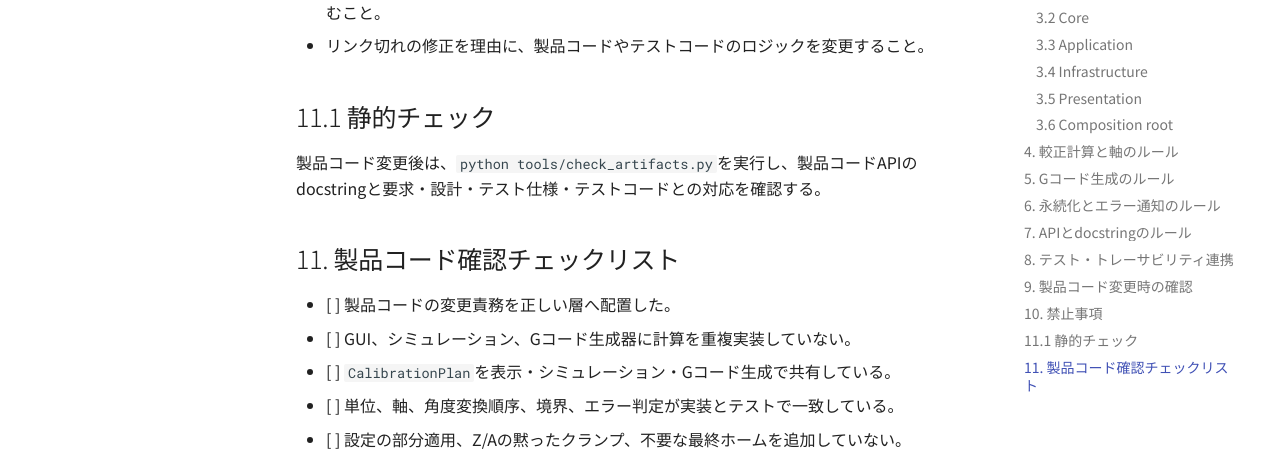
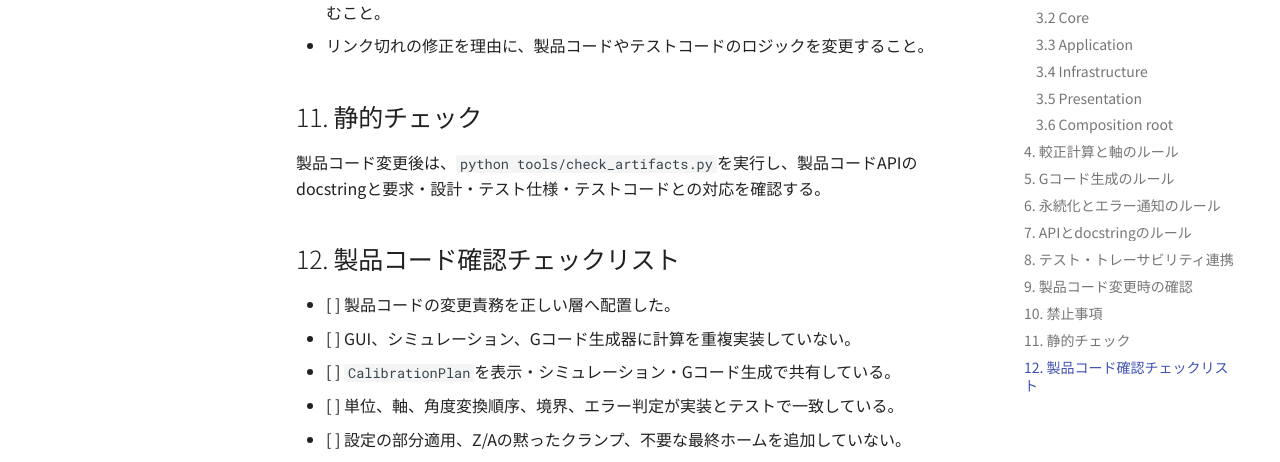
Before and after one commit to Pakfat50/FiveHolePitotTubeCalibration, an MkDocs documentation site: the page built from docs/product_code_guideline.md, in a window 1280 px wide and 900 px high, scrolled down 7113 px. Shown: the part 199-661 px from the top of the window. Built offline with MkDocs 1.6.1 and Material for MkDocs 9.7.7, drawn with Linux system fonts in a browser that asks for light colours; comment, search, counter and statistics services are not loaded.

Commit message:
docs: normalize product rule check headings

```diff
--- a/docs/product_code_guideline.md
+++ b/docs/product_code_guideline.md
@@ -168,11 +168,11 @@
 - APIアンカーを推測してリンクを作ること、または公開サイトの絶対URLをソースへ埋め込むこと。
 - リンク切れの修正を理由に、製品コードやテストコードのロジックを変更すること。
 
-## 11.1 静的チェック
+## 11. 静的チェック
 
 製品コード変更後は、`python tools/check_artifacts.py`を実行し、製品コードAPIのdocstringと要求・設計・テスト仕様・テストコードとの対応を確認する。
 
-## 11. 製品コード確認チェックリスト
+## 12. 製品コード確認チェックリスト
 
 - [ ] 製品コードの変更責務を正しい層へ配置した。
 - [ ] GUI、シミュレーション、Gコード生成器に計算を重複実装していない。
```
